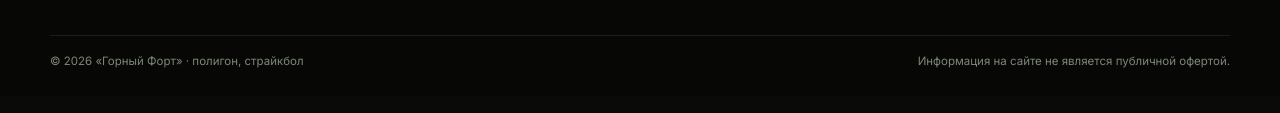
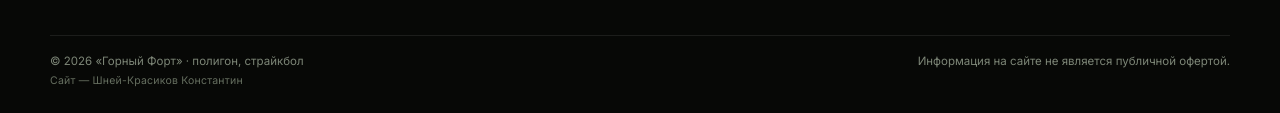
Before and after one commit to itkrasikov-bit/gorny-fort, a plain HTML site: page index.html in a window 1280 px wide. Shown: the part 10590-10703 px from the top of the page. Drawn offline with Linux system fonts and the light colour scheme.

Commit message:
Add site author credit

```diff
--- a/css/styles.css
+++ b/css/styles.css
@@ -1663,6 +1663,12 @@ select:disabled { opacity: .5; cursor: not-allowed; }
   border-top: 1px solid var(--line);
   font-size: 11.5px;
   color: var(--dim);
+}
+.footer-legal { display: grid; gap: 3px; }
+.footer-credit {
+  font-size: 10.5px;
+  letter-spacing: .02em;
+  color: #666f60;
 }
 
 /* ---------- mobile CTA ---------- */
--- a/index.html
+++ b/index.html
@@ -849,7 +849,10 @@
     </div>
 
     <div class="container footer-bottom">
-      <p>© <span id="year">2026</span> «Горный Форт» · полигон, страйкбол</p>
+      <div class="footer-legal">
+        <p>© <span id="year">2026</span> «Горный Форт» · полигон, страйкбол</p>
+        <p class="footer-credit">Сайт — Шней-Красиков Константин</p>
+      </div>
       <p>Информация на сайте не является публичной офертой.</p>
     </div>
   </footer>
```
